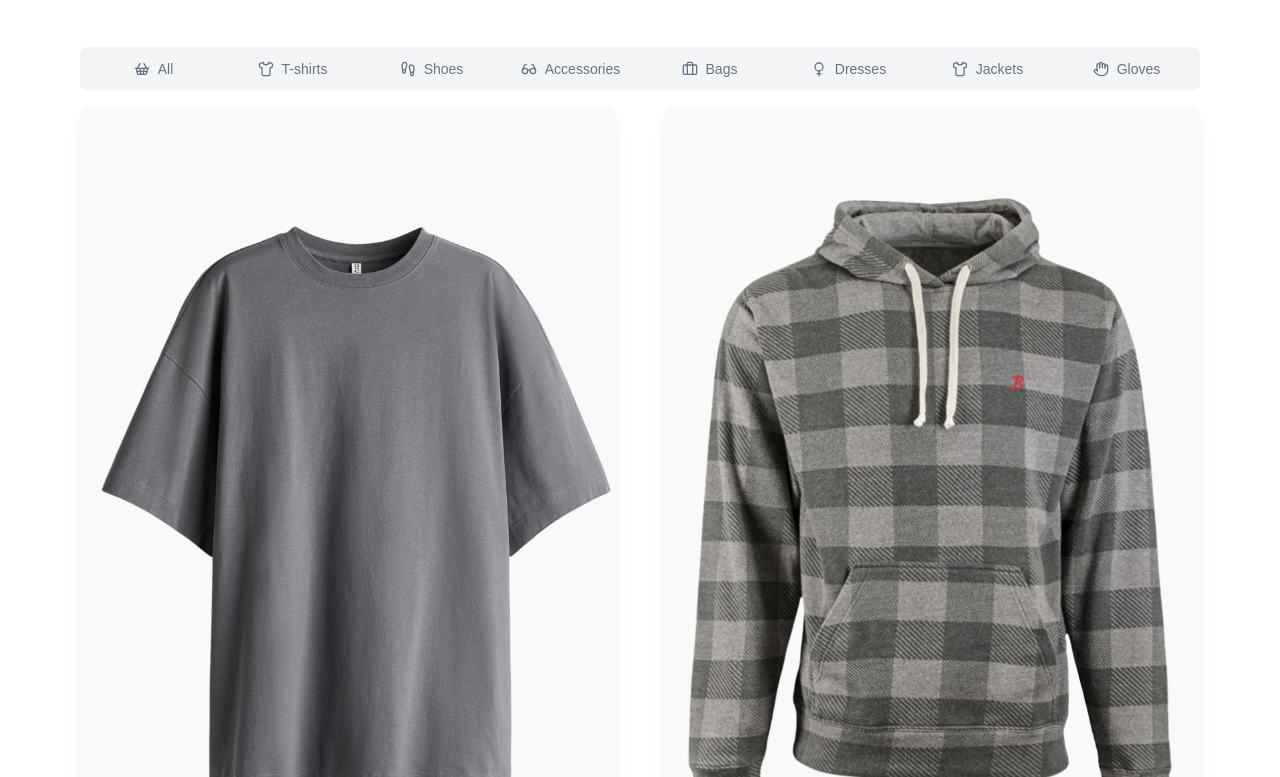
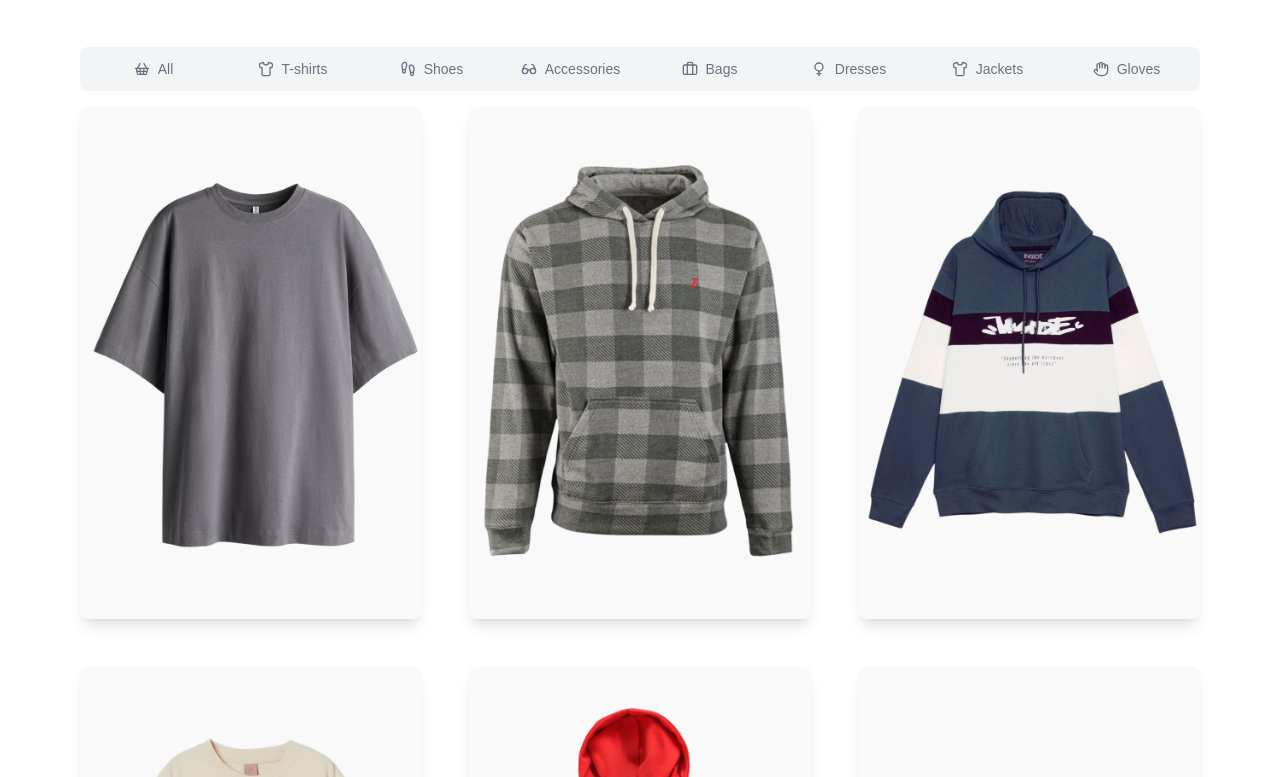
Before and after one commit to archinit/client-ecom, a Next.js app: page / in a window 1280 px wide. Shown: the part 443-1220 px from the top of the page. Built offline with nearby package versions, Linux system fonts and the light colour scheme.

Commit message:
Product list updated

```diff
--- a/src/components/ProductList.tsx
+++ b/src/components/ProductList.tsx
@@ -13,8 +13,8 @@
         colors: ["gray", "purple", "green"],
         images: {
             gray: "/products/1g.png",
+            green: "/products/1gr.png",
             purple: "/products/1p.png",
-            green: "/products/1gr.png"
         },
     },
     {
@@ -66,9 +66,9 @@
         sizes: ["s", "m", "l"],
         colors: ["red", "orange", "black"],
         images: {
-            red: "/products/5r.png",
+            black: "/products/5bl.png",
             orange: "/products/5o.png",
-            black: "/products/5bl.png"
+            red: "/products/5r.png"
         },
     },
     {
@@ -116,7 +116,7 @@
 export const ProductList = () => {
     return <div className="w-full">
         <Categories />
-        <div className="grid grid-cols-1 sm:grid xl:grid-cols-2 2xl:grid-cols-4 gap-12">
+        <div className="grid grid-cols-1 sm:grid-cols-2 xl:grid-cols-3 2xl:grid-cols-4 gap-12">
             {products.map((product) => (
                 <ProductCard key={product.id} product={product}/>
             ))}
```
